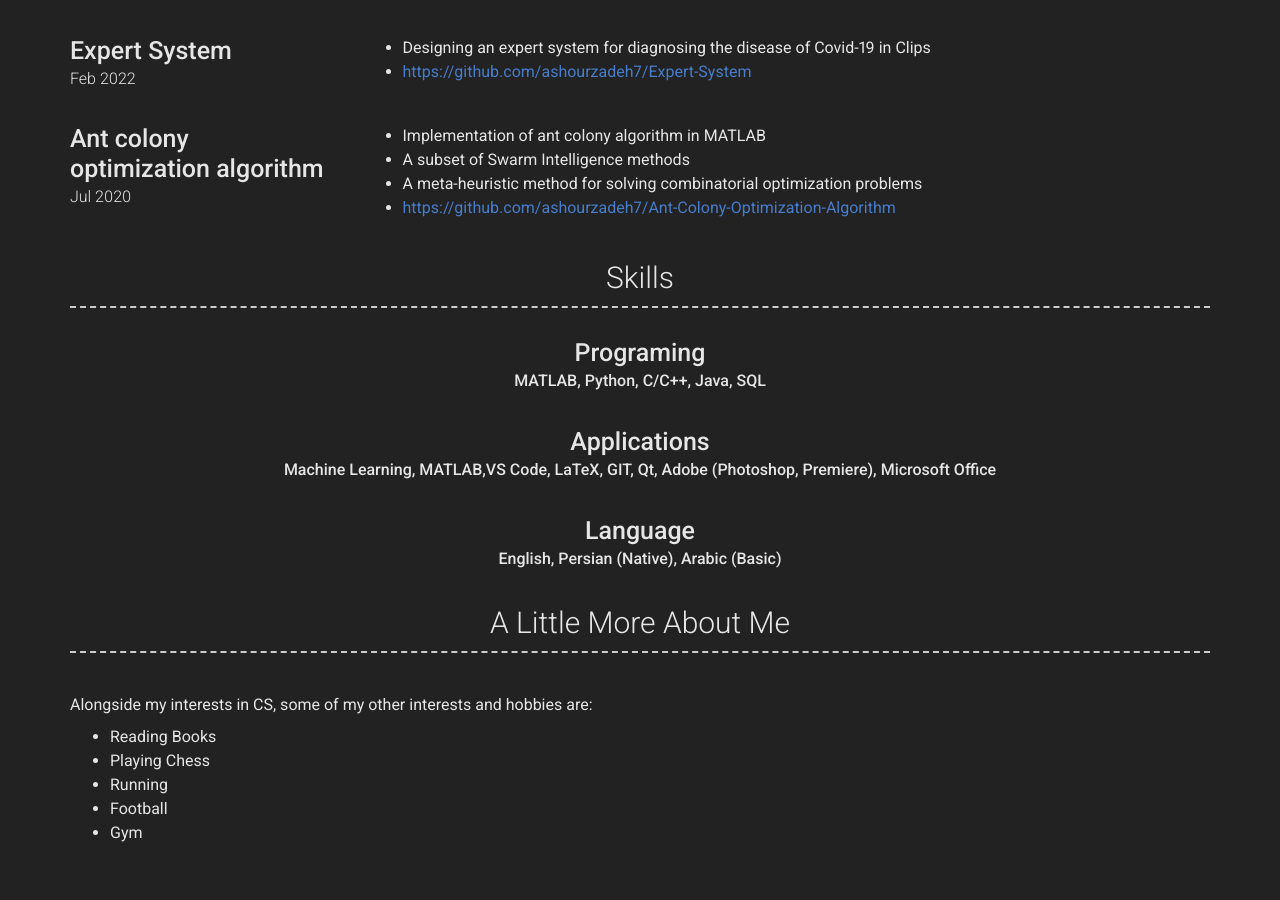
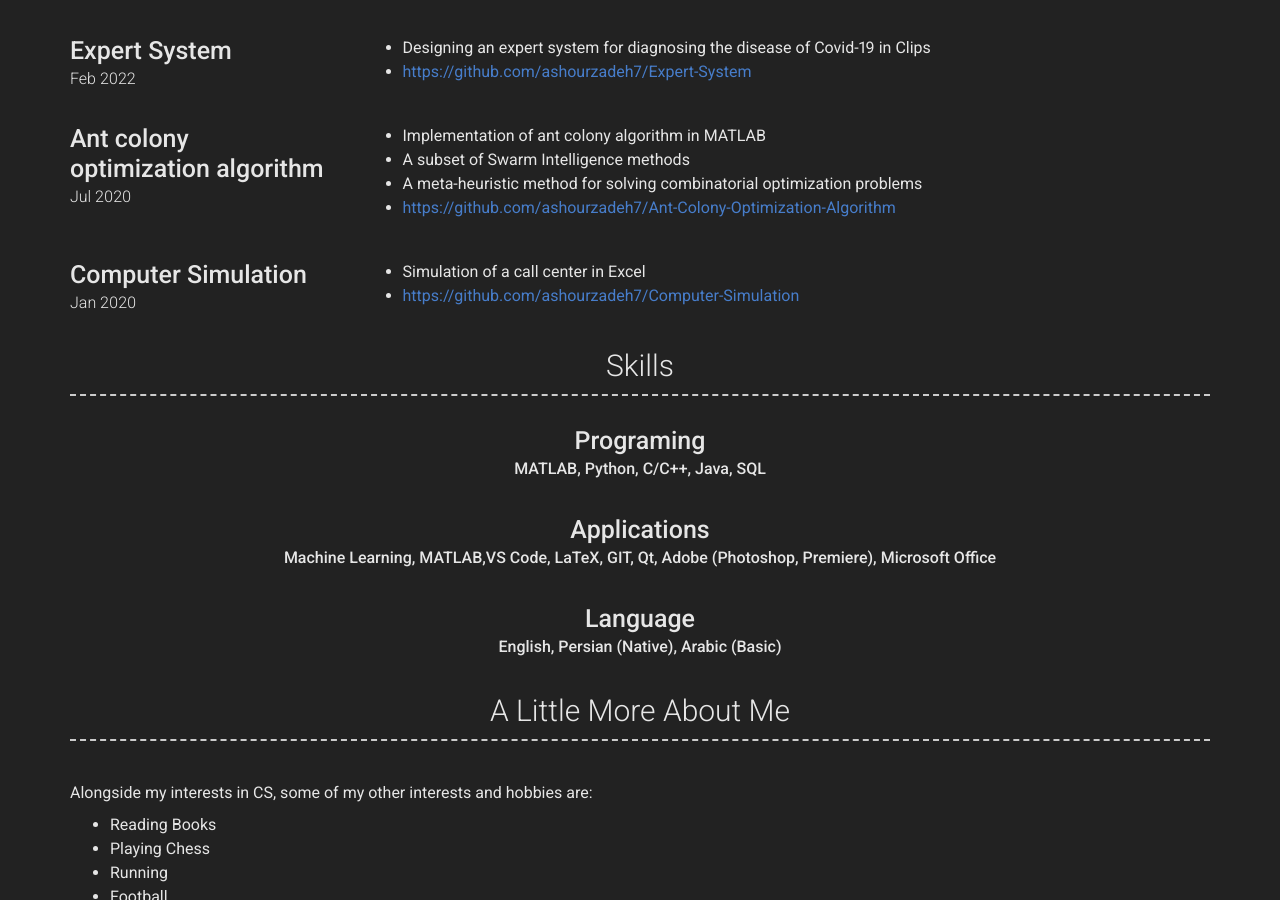
Before and after one commit to ashourzadeh7/ashourzadeh7.github.io, a Jekyll site: the page built from index.md, in a window 1280 px wide and 900 px high, scrolled down 1662 px. Built offline with Jekyll 4.4.1, drawn with Linux system fonts in a browser that asks for light colours; nearby versions of some CDN libraries.

Commit message:
Update _config.yml

```diff
--- a/_config.yml
+++ b/_config.yml
@@ -170,6 +170,15 @@ content:
             - A meta-heuristic method for solving combinatorial optimization problems
             - [https://github.com/ashourzadeh7/Ant-Colony-Optimization-Algorithm](https://github.com/ashourzadeh7/Ant-Colony-Optimization-Algorithm)
 
+      - layout: top-middle
+        title: Computer Simulation
+        # sub_title:
+        caption: Jan 2020
+        layout: text
+        description: |
+            - Simulation of a call center in Excel
+            - [https://github.com/ashourzadeh7/Computer-Simulation](https://github.com/ashourzadeh7/Computer-Simulation)
+
 #      - layout: top-middle
 #        title:  Teaching Assistant
 #        sub_title: Isfahan University of Technology
```
